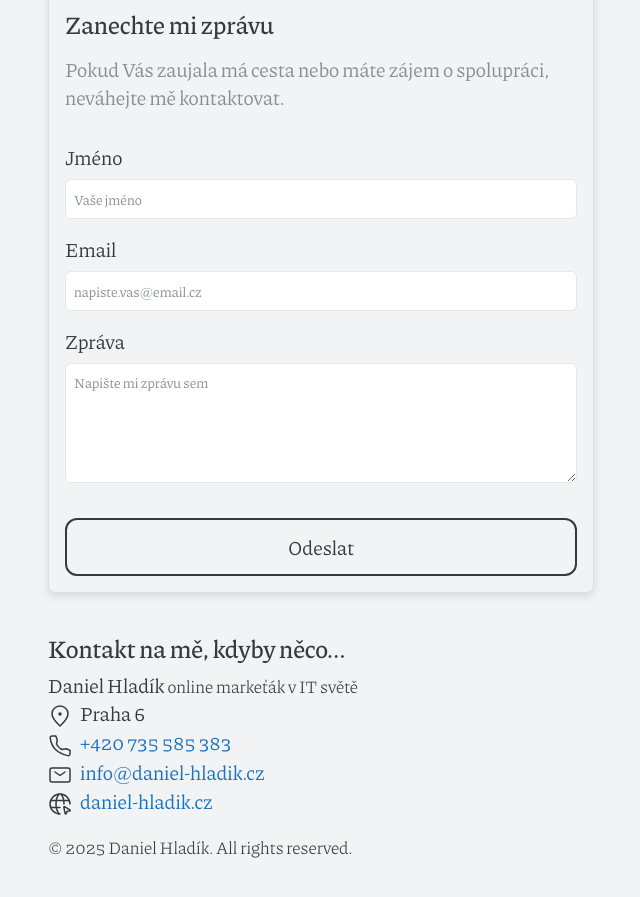
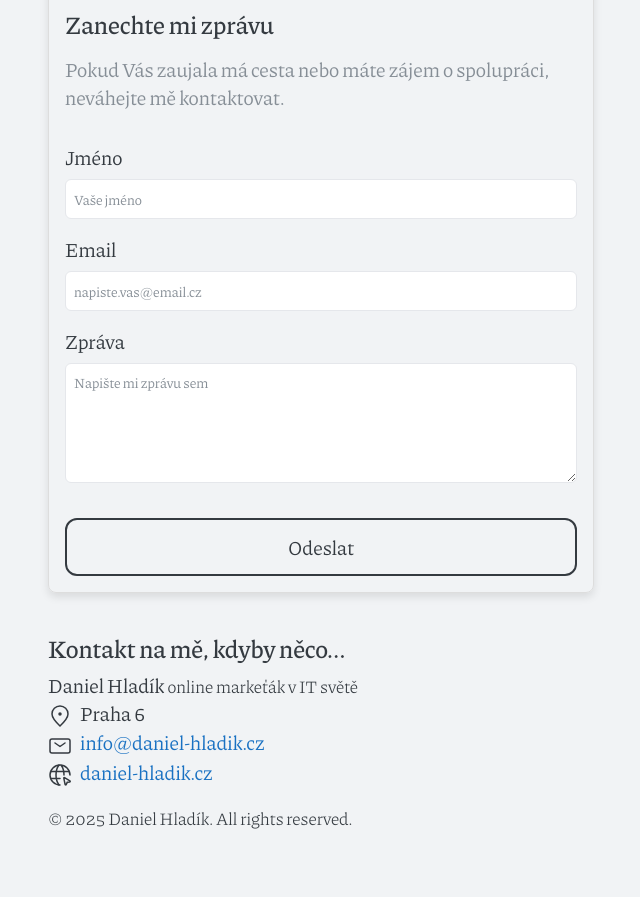
Before and after one commit to Dandee42/dandee42.github.io, a Jekyll site: the page built from index.md, in a window 1280 px wide and 900 px high, scrolled down 3062 px. Shown: the top 897 px of the window, without its empty margins (319-959 px from the left). Built offline with Jekyll 4.4.1, drawn with Linux system fonts in a browser that asks for light colours; after the commit the page ends 3933 px from its top, so only the background shows below that.

Commit message:
Update contact

```diff
--- a/_config.yml
+++ b/_config.yml
@@ -24,7 +24,7 @@ author:
   email: info&#64;daniel-hladik&#46;cz
 photo: assets/files/photo.png
 address: Praha 6
-phone: <a href="tel:+420735585383">+420 735 585 383</a>
+phone:
 
 # social media links
 social:
--- a/_includes/contact.html
+++ b/_includes/contact.html
@@ -3,7 +3,6 @@
   <ul>
     <li>Daniel Hladík <small>{% if site.tagshort %}{{ site.tagshort }}{% endif %}</small></li>
     <li><span class="li-icon">{% include svg/pin-alt.svg %}</span><span>{{ site.address }}</span></li>
-    <li><span class="li-icon">{% include svg/phone.svg %}</span>{{ site.phone }}</li>
     <li><span class="li-icon">{% include svg/mail.svg %}</span><a href="mailto:{{ site.author.email }}?subject=Pozor! Tento e-mail obsahuje 100% dobré zprávy&body=Dejte mi vědět, co máte na srdci :)">{{ site.author.email }}</a></li>
     <li><span class="li-icon">{% include svg/internet.svg %}</span><a href="{{ site.url }}">daniel-hladik.cz</a></li>
   </ul>
```
